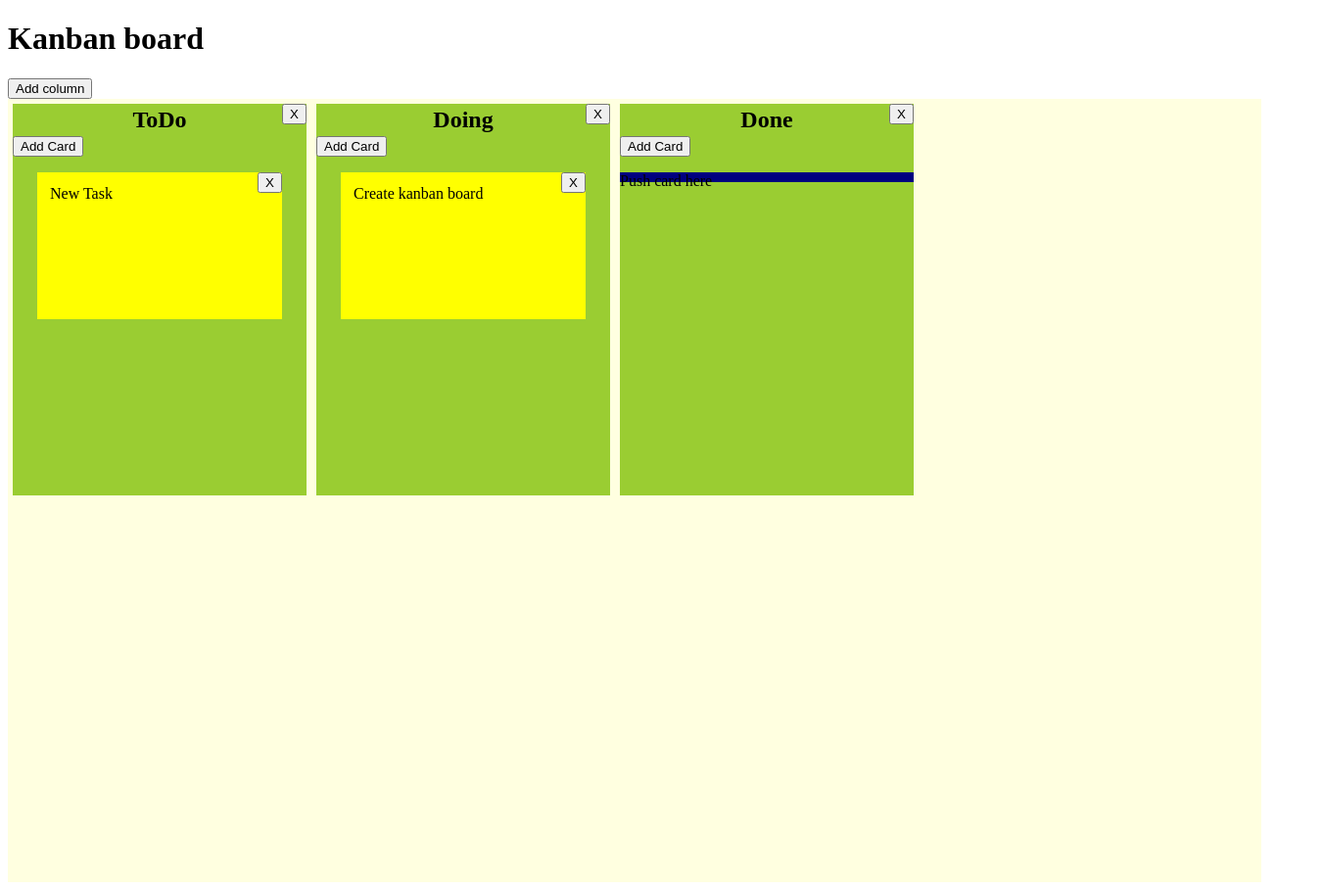
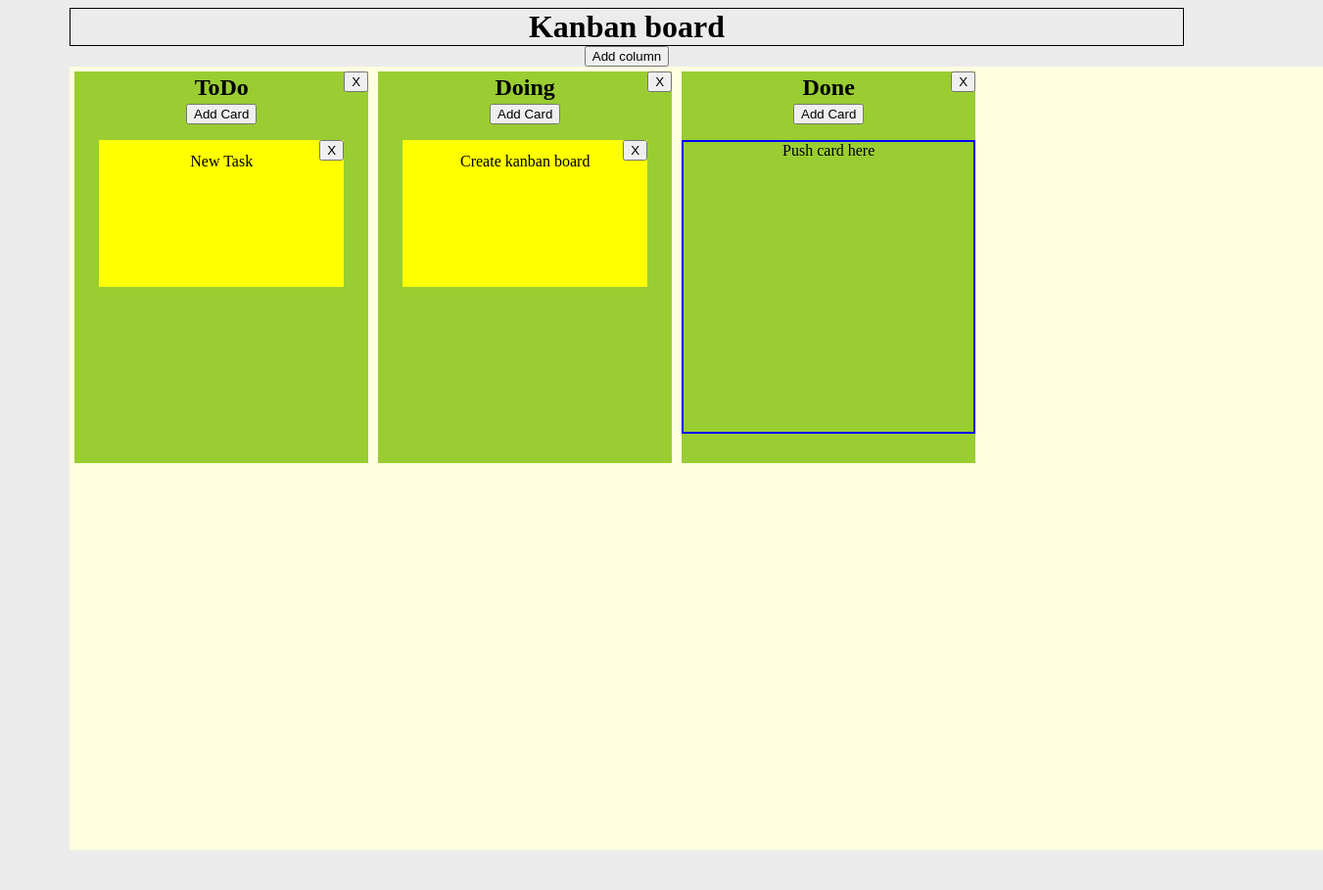
Before and after one commit to bartekma89/JS_OOP_11.6, a website: page index.html in a window 1280 px wide. Shown: the whole page at 98% size, 1351 px wide, since content can reach past the window. After the commit the page ends 876 px from the top, so only its background shows below. Drawn offline with nearby package versions, Linux system fonts and the light colour scheme.

Commit message:
working css

```diff
--- a/js/scripts.js
+++ b/js/scripts.js
@@ -81,7 +81,6 @@ $(function () {
 			});
 
 			$card.mouseover(function(){
-				console.log('1');
 				checkList();
 			});
 
--- a/style/scss/style.scss
+++ b/style/scss/style.scss
@@ -9,6 +9,18 @@
 	clear: both;
 }
 
+body {
+	background: #ECECEC;
+
+	#board {
+		max-width: 1200px;
+		width: 80%;
+
+		h1 {
+			text-align: center;
+		}
+	}
+}
 
 //BOARD
 .column-container {
```
Also changed, not shown: style/css/style.css.
